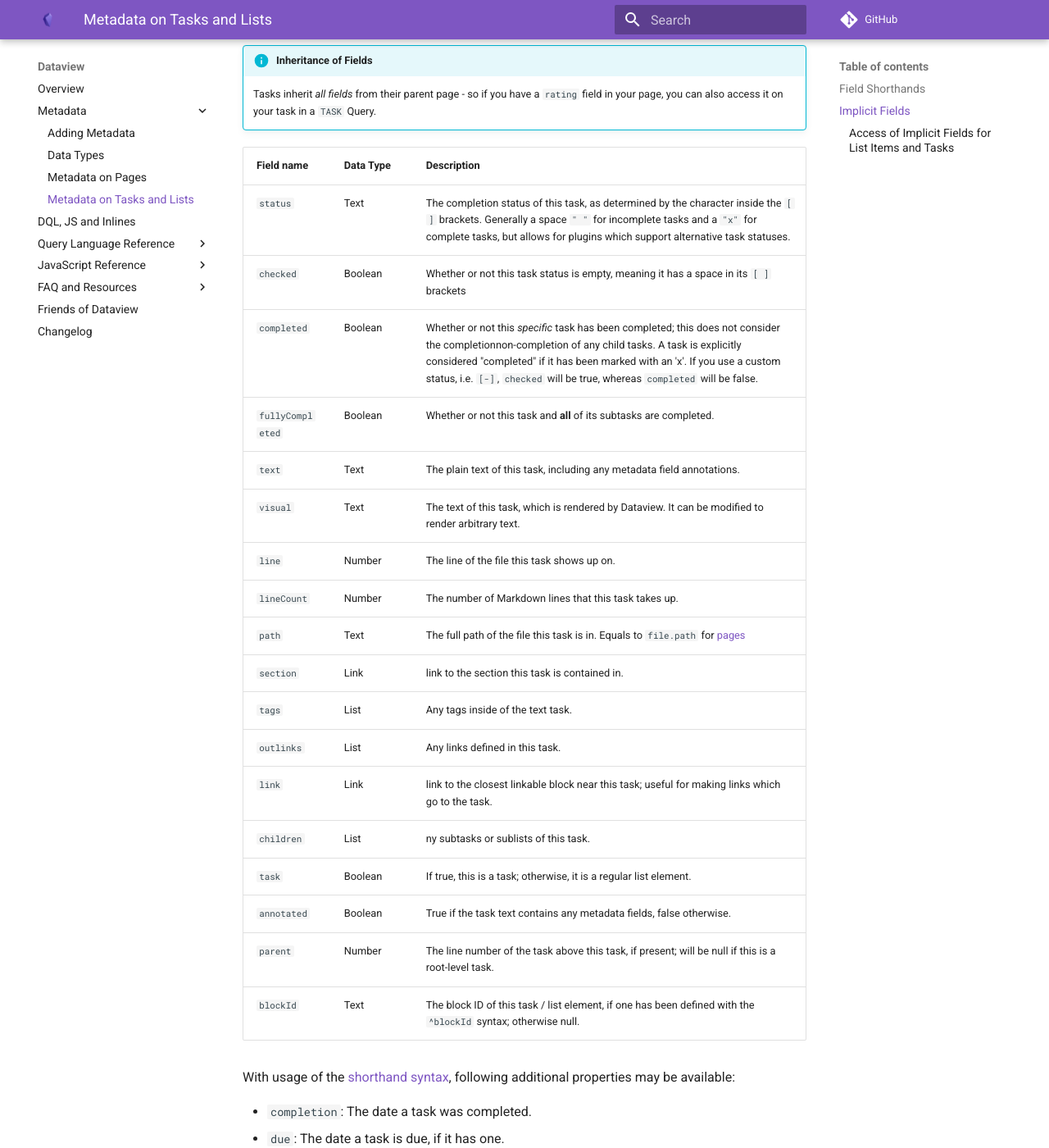
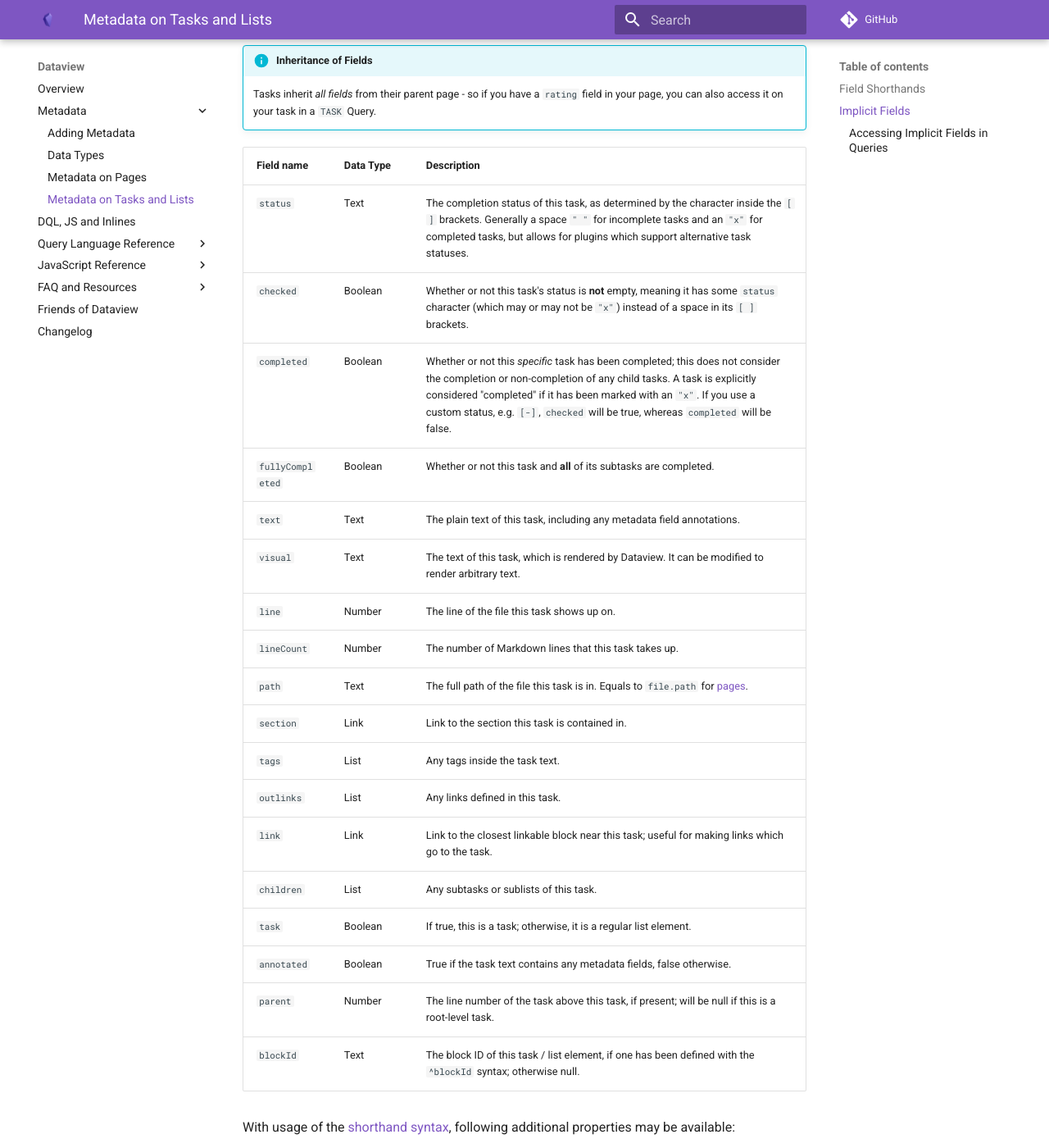
Before and after one commit to blacksmithgu/obsidian-dataview, an MkDocs documentation site: the page built from docs/docs/annotation/metadata-tasks.md, in a window 1280 px wide and 1400 px high, scrolled down 1489 px. Shown: the whole window at 82% size. Built offline with MkDocs 1.6.1 and Material for MkDocs 9.7.7, drawn with Linux system fonts in a browser that asks for light colours; comment, search, counter and statistics services are not loaded; some of the changed text lies outside the part shown.

Commit message:
✏ Update `docs` > `annotation` > `metadata-tasks.md`
Fix some semantic errors, grammatical errors, and typos in Task metadata documentation.

```diff
--- a/docs/docs/annotation/metadata-tasks.md
+++ b/docs/docs/annotation/metadata-tasks.md
@@ -57,20 +57,20 @@ As with pages, Dataview adds a number of implicit fields to each task or list it
 
 | Field name | Data Type | Description |
 | ---------- | --------- | ----------- |
-| `status` |  Text | The completion status of this task, as determined by the character inside the `[ ]` brackets. Generally a space `" "` for incomplete tasks and a `"x"` for complete tasks, but allows for plugins which support alternative task statuses. |
-| `checked` |  Boolean  | Whether or not this task status is empty, meaning it has a space in its `[ ]` brackets |
-| `completed` |  Boolean  | Whether or not this *specific* task has been completed; this does not consider the completionnon-completion of any child tasks. A task is explicitly considered "completed" if it has been marked with an 'x'. If you use a custom status, i.e. `[-]`, `checked` will be true, whereas `completed` will be false. |
+| `status` |  Text | The completion status of this task, as determined by the character inside the `[ ]` brackets. Generally a space `" "` for incomplete tasks and an `"x"` for completed tasks, but allows for plugins which support alternative task statuses. |
+| `checked` |  Boolean  | Whether or not this task's status is **not** empty, meaning it has some `status` character (which may or may not be `"x"`) instead of a space in its `[ ]` brackets. |
+| `completed` |  Boolean  | Whether or not this *specific* task has been completed; this does not consider the completion or non-completion of any child tasks. A task is explicitly considered "completed" if it has been marked with an `"x"`. If you use a custom status, e.g. `[-]`, `checked` will be true, whereas `completed` will be false. |
 | `fullyCompleted` |  Boolean  | Whether or not this task and **all** of its subtasks are completed. |
 | `text` |  Text  | The plain text of this task, including any metadata field annotations. |
 | `visual` | Text | The text of this task, which is rendered by Dataview. It can be modified to render arbitrary text. |
 | `line` |  Number  | The line of the file this task shows up on. |
 | `lineCount` |  Number  | The number of Markdown lines that this task takes up. |
-| `path` |  Text  | The full path of the file this task is in. Equals to `file.path` for [pages](./metadata-pages.md) |
-| `section` | Link |  link to the section this task is contained in. |
-| `tags` | List  | Any tags inside of the text task. |
+| `path` |  Text  | The full path of the file this task is in. Equals to `file.path` for [pages](./metadata-pages.md). |
+| `section` | Link |  Link to the section this task is contained in. |
+| `tags` | List  | Any tags inside the task text. |
 | `outlinks` | List |  Any links defined in this task. |
-| `link` | Link  |  link to the closest linkable block near this task; useful for making links which go to the task. |
-| `children` | List  | ny subtasks or sublists of this task. |
+| `link` | Link  |  Link to the closest linkable block near this task; useful for making links which go to the task. |
+| `children` | List  | Any subtasks or sublists of this task. |
 | `task` | Boolean  | If true, this is a task; otherwise, it is a regular list element. |
 | `annotated` | Boolean  | True if the task text contains any metadata fields, false otherwise. |
 | `parent` | Number |  The line number of the task above this task, if present; will be null if this is a root-level task. |
@@ -84,7 +84,7 @@ With usage of the [shorthand syntax](#field-shorthands), following additional pr
 - `start`: The date a task can be started.
 - `scheduled`: The date a task is scheduled to work on.
 
-### Access of Implicit Fields for List Items and Tasks
+### Accessing Implicit Fields in Queries
 
 If you're using a [TASK](../queries/query-types.md#task-queries) Query, your tasks are the top level information and can be used without any prefix:
 
```
Also changed, not shown: other parts of docs/docs/annotation/metadata-tasks.md (+2 -2 lines).
